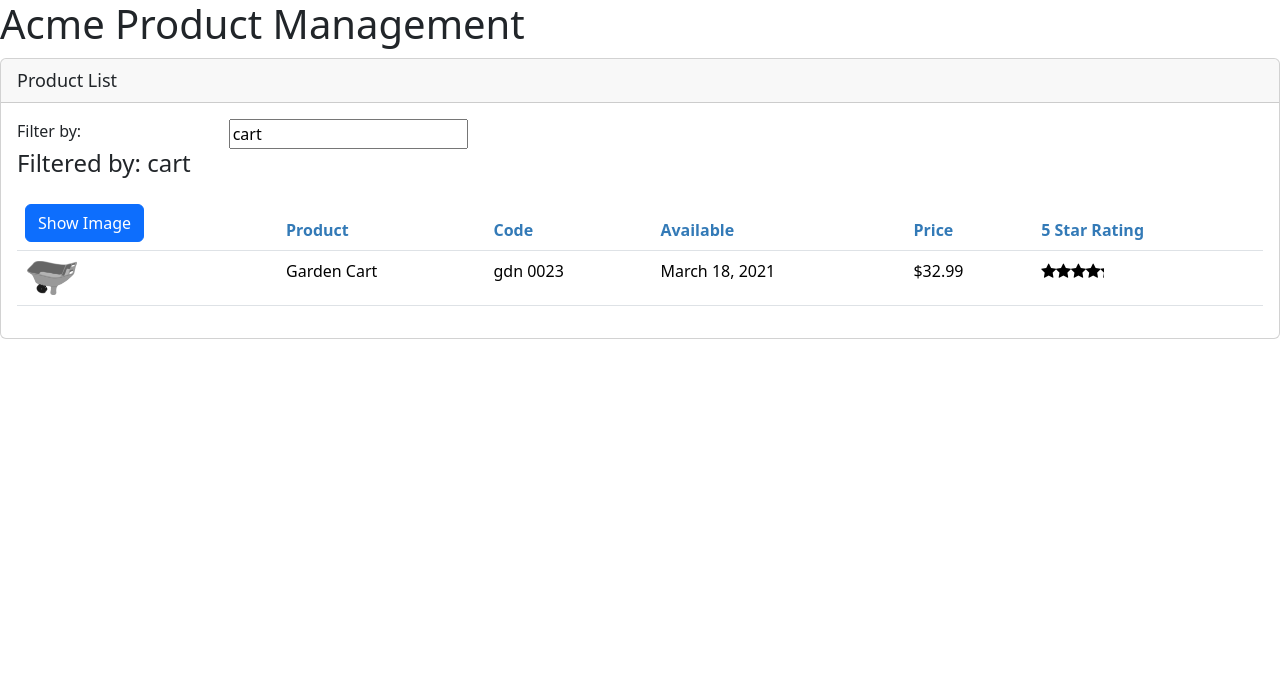
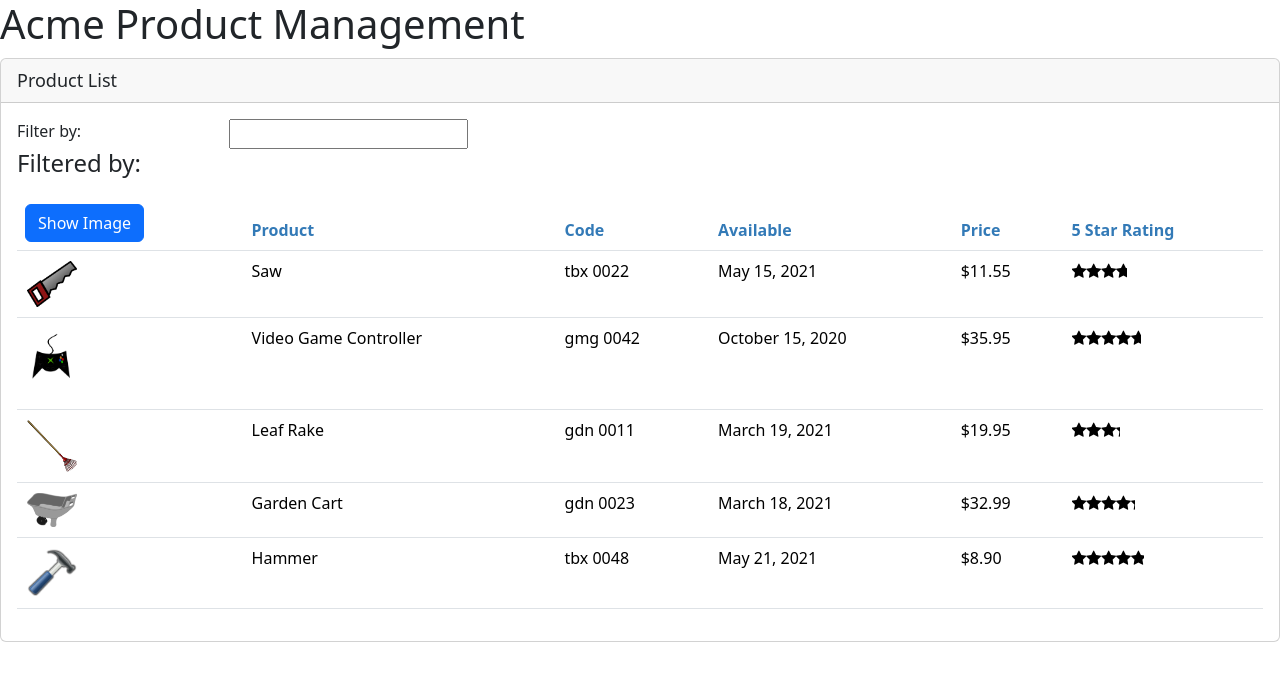
Before and after one commit to housejames/APM-Start, an Angular app in the folder APM-Start/: page / in a window 1280 px wide. Shown: the top 680 px of the page. Built offline with nearby package versions, Linux system fonts and the light colour scheme.

Commit message:
added the product list constructor injector

```diff
--- a/APM-Start/src/app/products/product-list.component.ts
+++ b/APM-Start/src/app/products/product-list.component.ts
@@ -1,5 +1,6 @@
 import { Component, OnInit } from "@angular/core";
 import { IProduct } from './product';
+import { ProductService } from './product.service';
 
 @Component({
     selector: 'pm-products',
@@ -23,28 +24,9 @@
     }
 
     filteredProducts: IProduct[] = [];
-    products: IProduct[] = [
-        {
-            "productId": 2,
-            "productName": "Garden Cart",
-            "productCode": "GDN-0023",
-            "releaseDate": "March 18, 2021",
-            "description": "15 gallon capacity rolling garden cart",
-            "price": 32.99,
-            "starRating": 4.2,
-            "imageUrl": "assets/images/garden_cart.png"
-          },
-          {
-            "productId": 5,
-            "productName": "Hammer",
-            "productCode": "TBX-0048",
-            "releaseDate": "May 21, 2021",
-            "description": "Curved claw steel hammer",
-            "price": 8.9,
-            "starRating": 4.8,
-            "imageUrl": "assets/images/hammer.png"
-          }
-    ];
+    products: IProduct[] = [];
+
+    constructor(private productService: ProductService) {}
 
     performFilter(filterBy: string): IProduct[] {
       filterBy = filterBy.toLocaleLowerCase();
@@ -57,7 +39,8 @@
     }
 
     ngOnInit(): void {
-      this.listFilter = 'cart';
+      this.products = this.productService.getProducts();
+      this.filteredProducts = this.products;
     }
 
     onRatingClicked(message: string): void {
--- a/APM-Start/src/app/products/product.service.ts
+++ b/APM-Start/src/app/products/product.service.ts
@@ -1,7 +1,9 @@
 import { Injectable } from '@angular/core';
 import { IProduct } from './product';
 
-@Injectable()
+@Injectable({
+    providedIn: 'root'
+})
 export class ProductService {
 
     getProducts(): IProduct[] {
@@ -25,6 +27,36 @@
                 "price": 35.95,
                 "starRating": 4.6,
                 "imageUrl": "assets/images/xbox-controller.png"
+              },
+              {
+                "productId": 1,
+                "productName": "Leaf Rake",
+                "productCode": "GDN-0011",
+                "releaseDate": "March 19, 2021",
+                "description": "Leaf rake with 48-inch wooden handle.",
+                "price": 19.95,
+                "starRating": 3.2,
+                "imageUrl": "assets/images/leaf_rake.png"
+              },
+              {
+                "productId": 2,
+                "productName": "Garden Cart",
+                "productCode": "GDN-0023",
+                "releaseDate": "March 18, 2021",
+                "description": "15 gallon capacity rolling garden cart",
+                "price": 32.99,
+                "starRating": 4.2,
+                "imageUrl": "assets/images/garden_cart.png"
+              },
+              {
+                "productId": 5,
+                "productName": "Hammer",
+                "productCode": "TBX-0048",
+                "releaseDate": "May 21, 2021",
+                "description": "Curved claw steel hammer",
+                "price": 8.9,
+                "starRating": 4.8,
+                "imageUrl": "assets/images/hammer.png"
               }
         ]
     }
```
